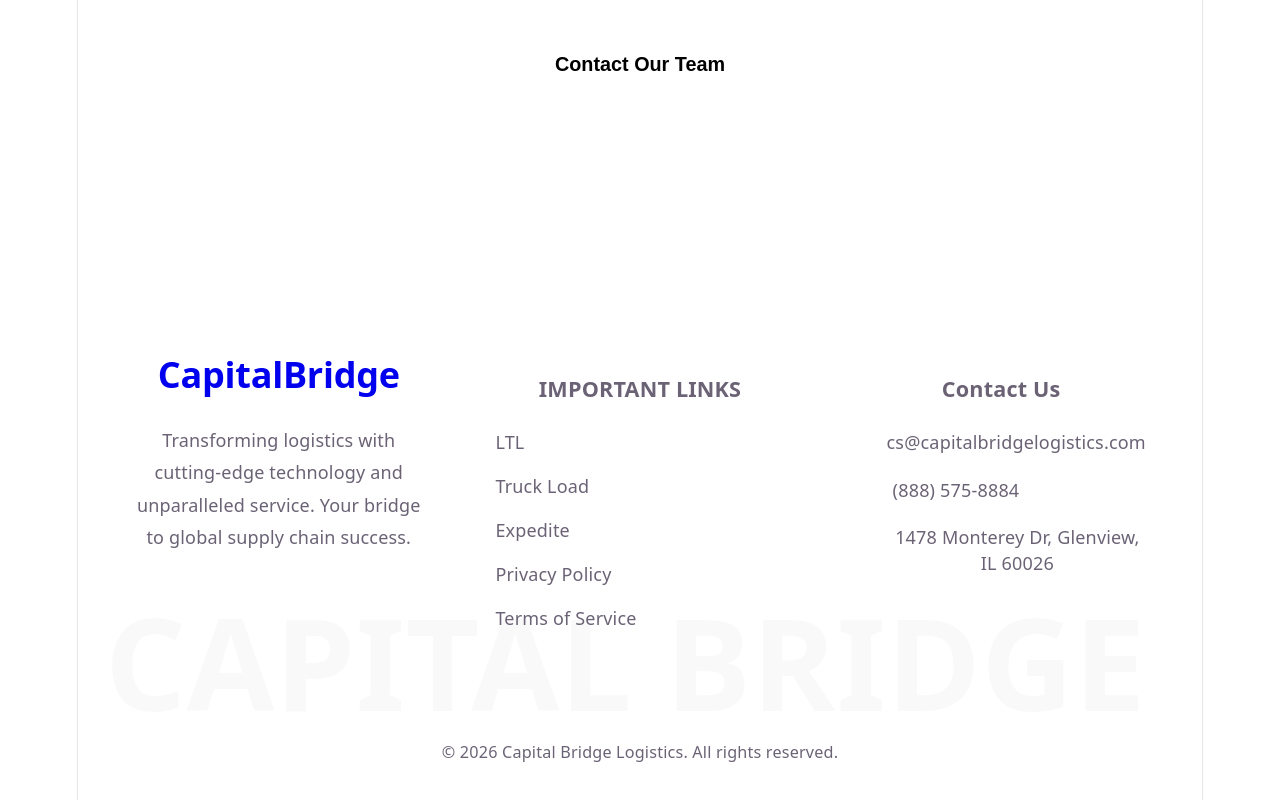
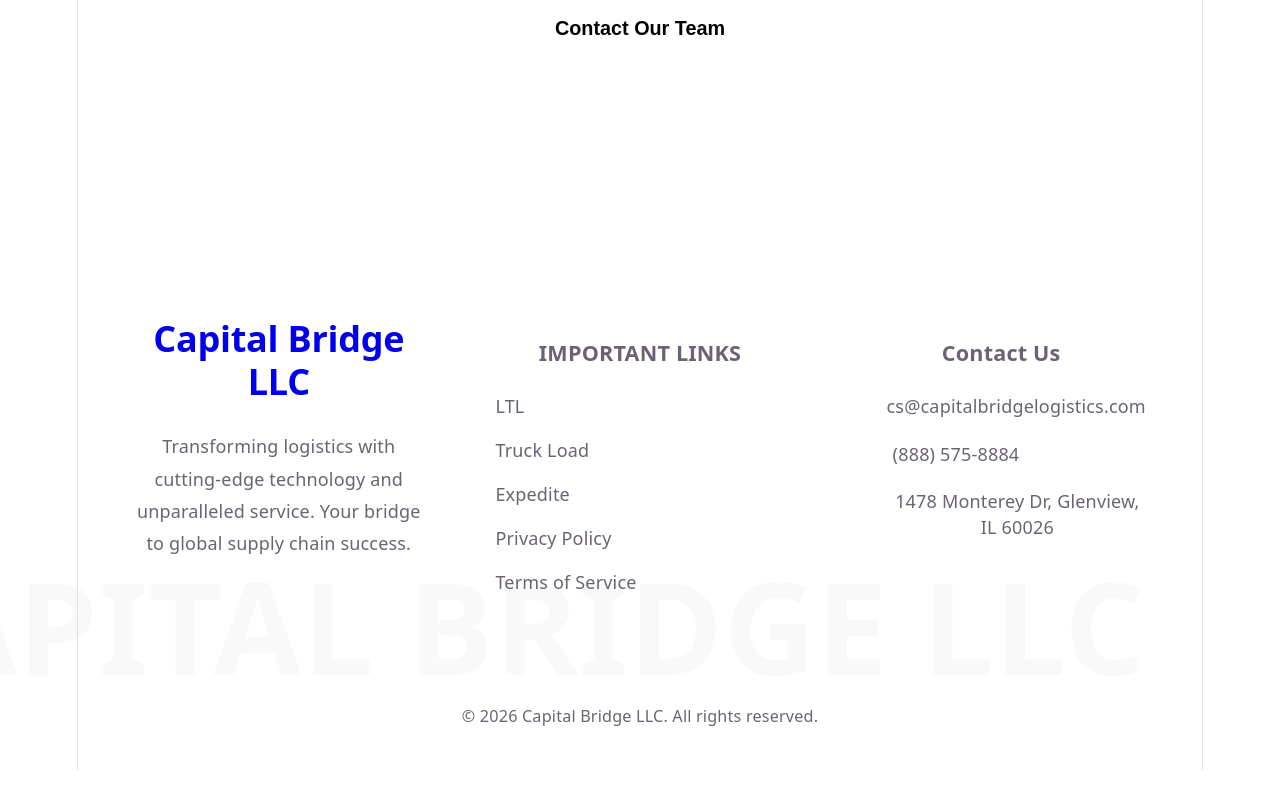
Before and after one commit to KashishKami/capital_bridge, a React (Vite) app: page /about in a window 1280 px wide. Shown: the part 1134-1934 px from the top of the page. After the commit the page ends 1904 px from the top, so only its background shows below. Built offline with nearby package versions, Linux system fonts and the light colour scheme; the HTML template or start-up script is replaced by a standard one.

Commit message:
fix: added LLC in company name.

```diff
--- a/src/components/Footer.tsx
+++ b/src/components/Footer.tsx
@@ -35,7 +35,7 @@ const Footer: React.FC = () => {
                 color: "var(--text-main)",
               }}
             >
-              CapitalBridge
+              Capital Bridge LLC
             </h2>
           </Link>
           <p
@@ -194,7 +194,7 @@ const Footer: React.FC = () => {
           whiteSpace: "nowrap",
         }}
       >
-        CAPITAL BRIDGE
+        CAPITAL BRIDGE LLC
       </div>
 
       <div
@@ -206,8 +206,7 @@ const Footer: React.FC = () => {
           fontSize: "0.9rem",
         }}
       >
-        © {new Date().getFullYear()} Capital Bridge Logistics. All rights
-        reserved.
+        © 2026 Capital Bridge LLC. All rights reserved.
       </div>
     </footer>
   );
--- a/src/data/content.ts
+++ b/src/data/content.ts
@@ -3,7 +3,7 @@ import type { SiteContent } from "../types/content";
 export const siteContent: SiteContent = {
   home: {
     hero: {
-      headline: "Keep growing your business with Capital Bridge Logistics",
+      headline: "Keep growing your business with Capital Bridge LLC",
       subheadline:
         "We provide innovative transportation solutions for the most demanding supply chains in the world.",
     },
@@ -159,7 +159,7 @@ export const siteContent: SiteContent = {
       id: "industries",
       title: "Industries",
       description:
-        "SUPERIOR SERVICES WITH SPECIALIZED INDUSTRIES. There is list of industries is endless where we offer our services. With multiple carrier partners we offer all kind of Turk service to almost all of the industries. When your freight needs turn complex, we make shipping simple. With a wide variety of specialized industries and over 180 employees tasked with providing unparalleled customer care, Capital Bridge can handle all your logistics needs. Whether you’re shipping vital supplies across the country or ensuring streamlined services in your retail stores, our logistics professionals and top-tier technology optimize your supply chain management while always ensuring your shipments are our top priority.",
+        "SUPERIOR SERVICES WITH SPECIALIZED INDUSTRIES. There is list of industries is endless where we offer our services. With multiple carrier partners we offer all kind of Turk service to almost all of the industries. When your freight needs turn complex, we make shipping simple. With a wide variety of specialized industries and over 180 employees tasked with providing unparalleled customer care, Capital Bridge LLC can handle all your logistics needs. Whether you’re shipping vital supplies across the country or ensuring streamlined services in your retail stores, our logistics professionals and top-tier technology optimize your supply chain management while always ensuring your shipments are our top priority.",
     },
     automotive: {
       id: "automotive",
@@ -224,9 +224,9 @@ export const siteContent: SiteContent = {
     },
   },
   about: {
-    title: "About Capital Bridge",
+    title: "About Capital Bridge LLC",
     description:
-      "Capital Bridge is a privately held, non-asset-based logistics brokerage provider that introduces proprietary technology to small and medium shippers, aiding them in managing their transportation spend more efficiently. We have cross the value of 1000 shipments as of Aug 2022. We are fairly new company but things are moving so fast to be the best of the best in the freight industries.",
+      "Capital Bridge LLC is a privately held, non-asset-based logistics brokerage provider that introduces proprietary technology to small and medium shippers, aiding them in managing their transportation spend more efficiently. We have cross the value of 1000 shipments as of Aug 2022. We are fairly new company but things are moving so fast to be the best of the best in the freight industries.",
   },
   team: [
     {
--- a/src/pages/About.tsx
+++ b/src/pages/About.tsx
@@ -33,7 +33,7 @@ const About = () => {
         <h1
           className="reveal-text"
           style={{
-            fontSize: "clamp(3rem, 10vw, 5.5rem)",
+            fontSize: "clamp(2.5rem, 8vw, 4.5rem)",
             fontWeight: 900,
             marginBottom: "2rem",
             lineHeight: 1,
--- a/src/pages/PrivacyPolicy.tsx
+++ b/src/pages/PrivacyPolicy.tsx
@@ -13,7 +13,7 @@ const PrivacyPolicy = () => {
         style={{ color: "var(--text-muted)", lineHeight: "1.8" }}
       >
         <p style={{ marginBottom: "1.5rem" }}>
-          At Capital Bridge Logistics, we are committed to protecting the
+          At Capital Bridge LLC, we are committed to protecting the
           privacy and security of our clients' personal information. This
           Privacy Policy outlines how we collect, use, and safeguard your
           personal data.
```
